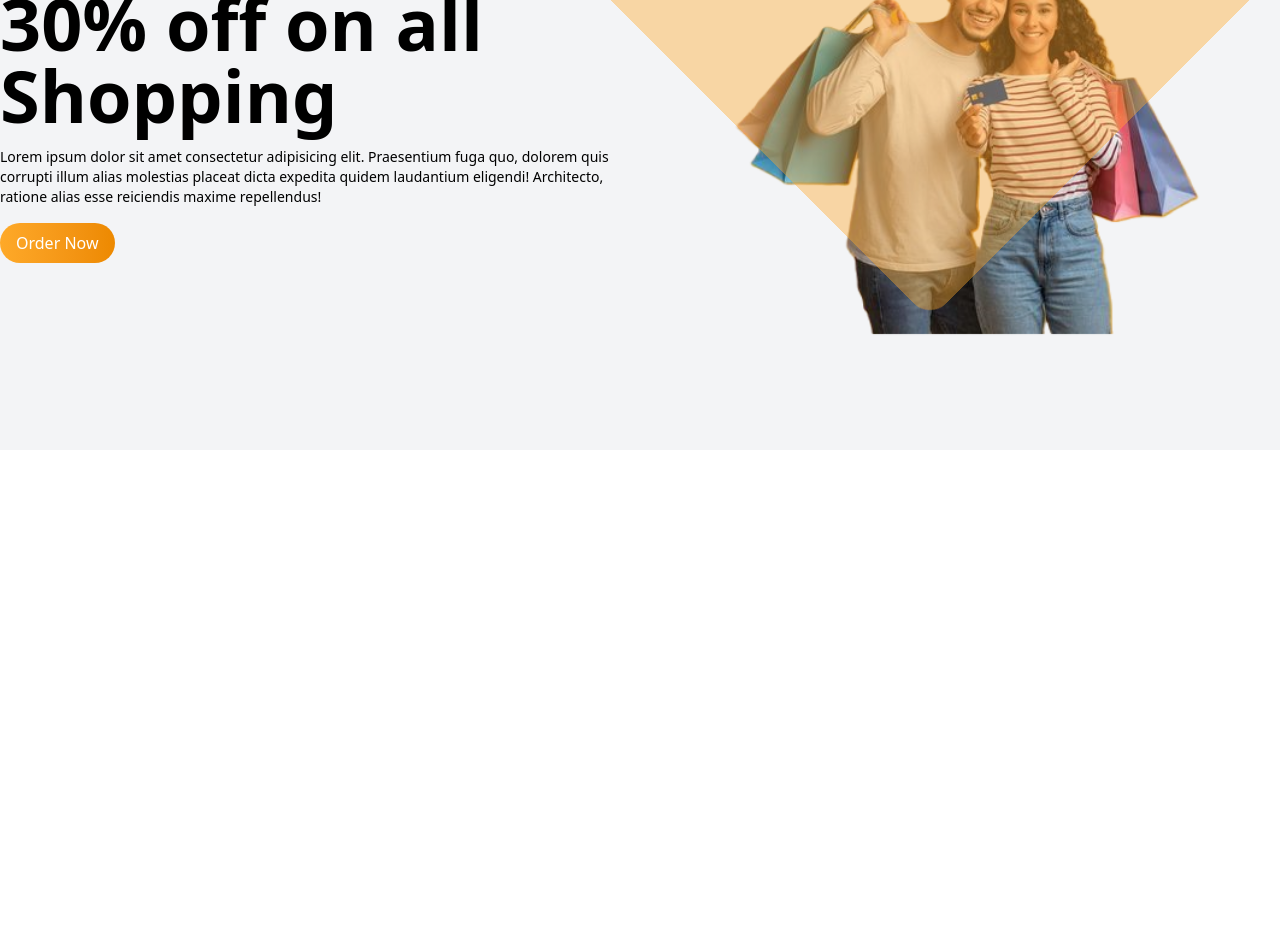
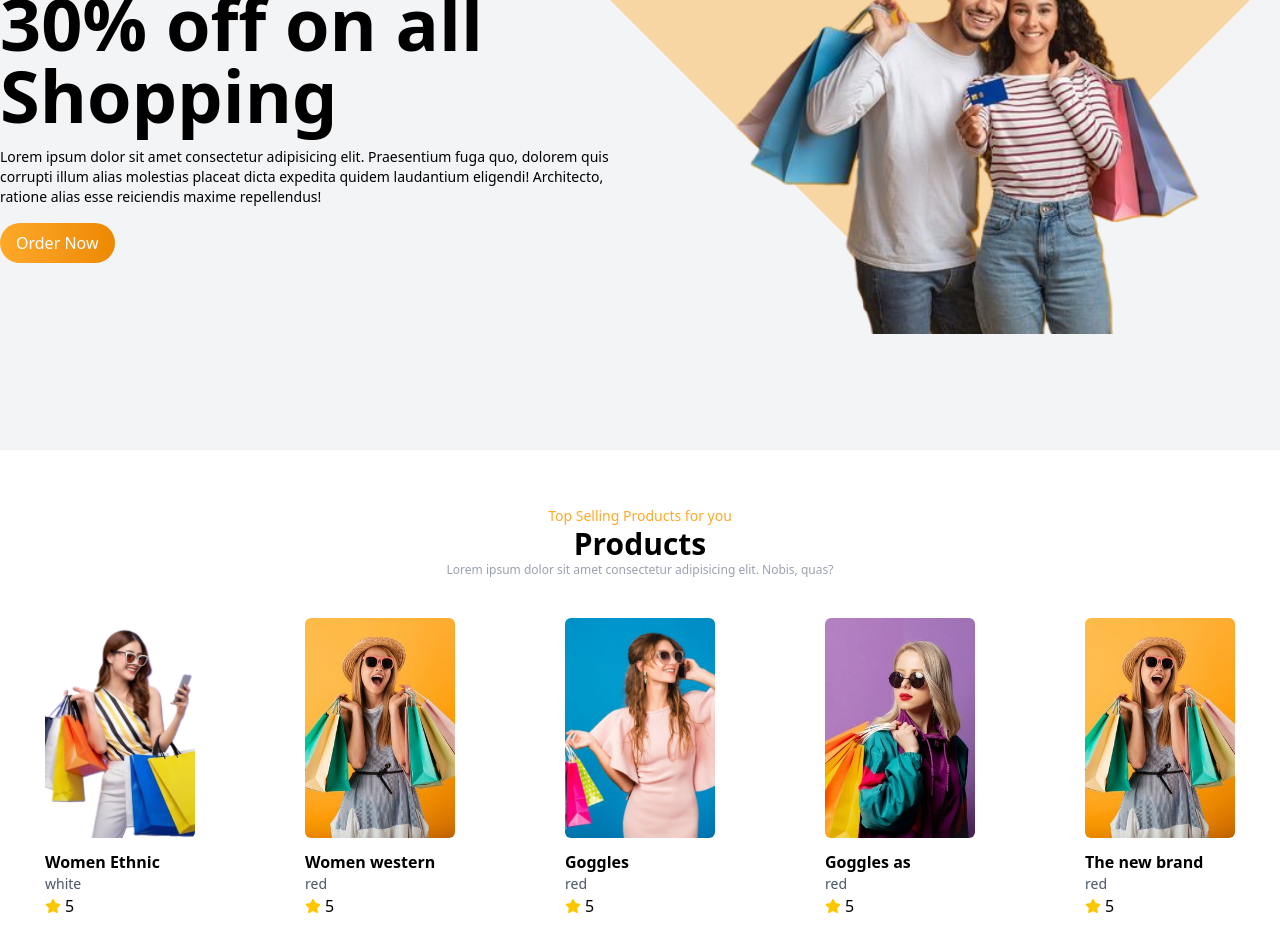
Before and after one commit to hungmanh02/ecommerce-react-tailwind, a React (Vite) app: page / in a window 1280 px wide. Shown: the part 276-1228 px from the top of the page. Before the commit the page ends 800 px from the top, so only its background shows below. Built offline with nearby package versions, Linux system fonts and the light colour scheme.

Commit message:
component Products, Aos amination

```diff
--- a/package.json
+++ b/package.json
@@ -11,6 +11,7 @@
   },
   "dependencies": {
     "@tailwindcss/vite": "^4.1.11",
+    "aos": "^2.3.4",
     "react": "^19.1.0",
     "react-dom": "^19.1.0",
     "react-icons": "^5.5.0",
--- a/src/App.jsx
+++ b/src/App.jsx
@@ -1,10 +1,23 @@
-import React from "react";
+import React, { useEffect } from "react";
 import Navbar from "./components/Navbar/Navbar";
 import Hero from "./components/Hero/Hero";
+import Products from "./components/Products/Products";
+import AOS from 'aos';
+import "aos/dist/aos.css";
 const App =()=>{
+  useEffect(()=>{
+    AOS.init({
+      offset:100,
+      duration:800,
+      easing:"ease-in-sine",
+      delay:100,
+    });
+    AOS.refresh();
+  },[]);
   return <div >
     <Navbar/>
     <Hero/>
+    <Products/>
     </div>;
 }
 export default App
--- a/src/components/Hero/Hero.jsx
+++ b/src/components/Hero/Hero.jsx
@@ -34,7 +34,7 @@ const Hero = () => {
     infinite: true,
     speed: 800,
     slidesToShow: 1,
-    slidesToScroll: 1,
+    // slidesToScroll: 1,
     autoplay:true,
     autoplaySpeed :4000,
     cssEase:"ease-in-out",
@@ -45,23 +45,40 @@ const Hero = () => {
     <div className='relative overflow-hidden min-h-[550px] sm:min-h-[650px] bg-gray-100 flex justify-center items-center duration-200'>
       {/* background pattern */}
       <div className='h-[700px] w-[700px] bg-[#fea928]/40 absolute -top-1/2 right-0 rounded-3xl rotate-45 z-1'>
-
       </div>
       {/* hero section */}
-      <div className='container pb-8 sm:pb-0'>
+      <div className='container pb-8 sm:pb-0 z-10'>
           <Slider  {...settings}>
             {ImageList.map((data)=>(
         <div>
           <div className='grid grid-cols-1 sm:grid-cols-2'>
               {/* text content section */}
               <div className='flex flex-col justify-center gap-4 pt-12 sm:pt-0 text-center sm:text-left order-2 sm:order-1 relative z-10'>
-                  <h1 className='text-5xl sm:text-6xl lg:text-7xl font-bold'>{data.title}</h1>
-                  <p className='text-sm'>{data.description}</p>
-                  <div><button className='bg-gradient-to-r from-[#fea928] to-[#ed8900] hover:scale-105 duration-200 text-white py-2 px-4 rounded-full'>Order Now</button></div>
+                  <h1
+                  data-aos="zoom-out"
+                  data-aos-duration="500"
+                  data-aos-once="true"
+                   className='text-5xl sm:text-6xl lg:text-7xl font-bold'
+                   >{data.title}</h1>
+                  <p
+                  data-aos="fade-up"
+                  data-aos-duration="500"
+                  data-aos-deplay="100"
+                  className='text-sm'
+                  >{data.description}</p>
+                  <div
+                  data-aos="fade-up"
+                  data-aos-duration="500"
+                  data-aos-deplay="300"
+                  ><button className='bg-gradient-to-r from-[#fea928] to-[#ed8900] hover:scale-105 duration-200 text-white py-2 px-4 rounded-full'>Order Now</button></div>
               </div>
               {/* imgae section */}
               <div className='order-1 sm:order-2'>
-                <div className='relative z-10'>
+                <div
+                data-aos="zoom-in"
+                data-aos-once="true"
+                className='relative z-10'
+                >
                   <img src={data.image} alt=""  className='w-[300px] h-[300px] sm:h-[450px] sm:w-[450px] sm:scale-125 lg:scale-110 object-contain mx-auto'/>
                 </div>
               </div>
--- a/src/components/Navbar/Navbar.jsx
+++ b/src/components/Navbar/Navbar.jsx
@@ -52,7 +52,7 @@ const Navbar = () => {
     <div className="shadow-md bg-white dark:bg-gray-900 dark:text-white duration-200 relative z-40">
       {/* upper Navbar */}
       <div className='bg-[#fea928]/40 py-3 sm:py-0'>
-        <div className='lg:container flex justify-between items-center'>
+        <div className='lg:container mx-auto flex justify-between items-center'>
           <div>
             <a href='#' className='font-bold text-2xl sm:text-3xl flex gap-2'>
               <img src={logo} alt='Logo'
--- /dev/null
+++ b/src/components/Products/Products.jsx
@@ -0,0 +1,93 @@
+import React from 'react'
+import Image1 from "../../assets/women/women.png";
+import Image2 from "../../assets/women/women2.jpg";
+import Image3 from "../../assets/women/women3.jpg";
+import Image4 from "../../assets/women/women4.jpg";
+import { FaStar } from 'react-icons/fa6';
+const ProductsData=[
+    {
+        id:1,
+        image:Image1,
+        title:"Women Ethnic",
+        rating:5.0,
+        color:'white',
+        aosDelay:"0",
+    },
+    {
+        id:2,
+        image:Image2,
+        title:"Women western",
+        rating:5.0,
+        color:'red',
+        aosDelay:"200",
+    },
+    {
+        id:3,
+        image:Image3,
+        title:"Goggles",
+        rating:5.0,
+        color:'red',
+        aosDelay:"400",
+    },
+    {
+        id:4,
+        image:Image4,
+        title:"Goggles as",
+        rating:5.0,
+        color:'red',
+        aosDelay:"600",
+    },
+    {
+        id:5,
+        image:Image2,
+        title:"The new brand",
+        rating:5.0,
+        color:'red',
+        aosDelay:"800",
+    },
+]
+const Products = () => {
+  return (
+    <div className='mt-14 mb-12'>
+      <div className='container mx-auto'>
+        {/* Header section */}
+        <div className='text-center mb-10 max-w-[600px] mx-auto'>
+            <p data-aos="fade-up" className='text-sm text-[#fea928]'>Top Selling Products for you</p>
+            <h1 data-aos="fade-up" className='text-3xl font-bold'>Products</h1>
+            <p data-aos="fade-up" className=' text-xs text-gray-400'>
+                Lorem ipsum dolor sit amet consectetur adipisicing elit. Nobis, quas?
+            </p>
+        </div>
+        {/* Body section */}
+        <div>
+            <div className='grid grid-cols-1 sm:grid-cols-3 md:grid-cols-4 lg:grid-cols-5 place-items-center gap-5'>
+                {/* Card section */}
+                {
+                    ProductsData.map((data)=>(
+                        <div
+                        data-aos="fade-up"
+                        data-aos-delay={data.aosDelay}
+                        className='space-y-3'
+                        key={data.id}>
+                            <img src={data.image} alt={data.title}
+                            className='h-[220px] w-[150px] object-cover rounded-md'
+                            />
+                            <div>
+                                <h3 className='font-semibold'>{data.title}</h3>
+                                <p  className='text-sm text-gray-600'>{data.color}</p>
+                                <div className='flex items-center gap-1'>
+                                    <FaStar className='text-yellow-400'/>
+                                    <span>{data.rating}</span>
+                                </div>
+                            </div>
+                        </div>
+                    ))
+                }
+            </div>
+        </div>
+      </div>
+    </div>
+  )
+}
+
+export default Products
```
Also changed, not shown: 2 other files (tests, documents, lock files or other folders).
